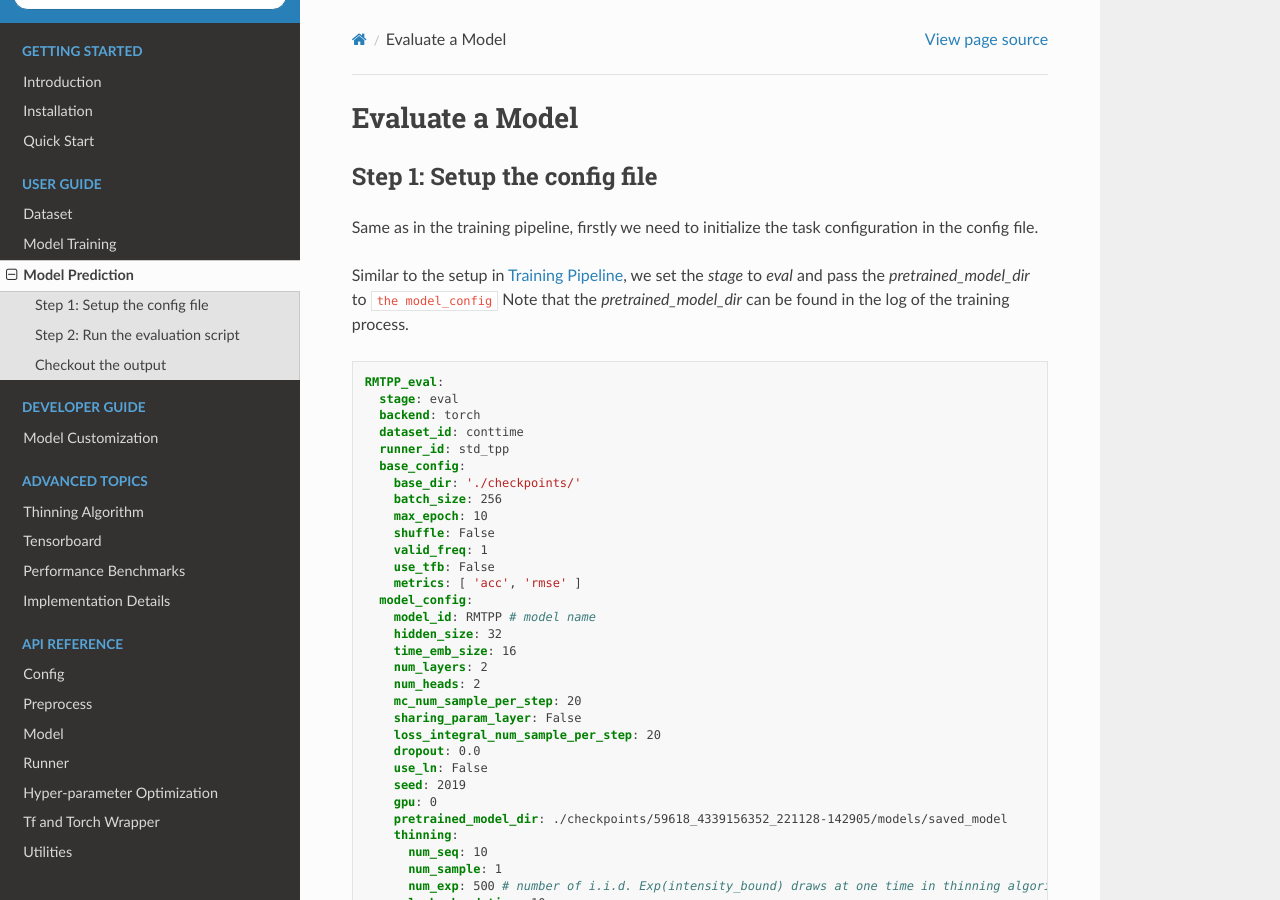
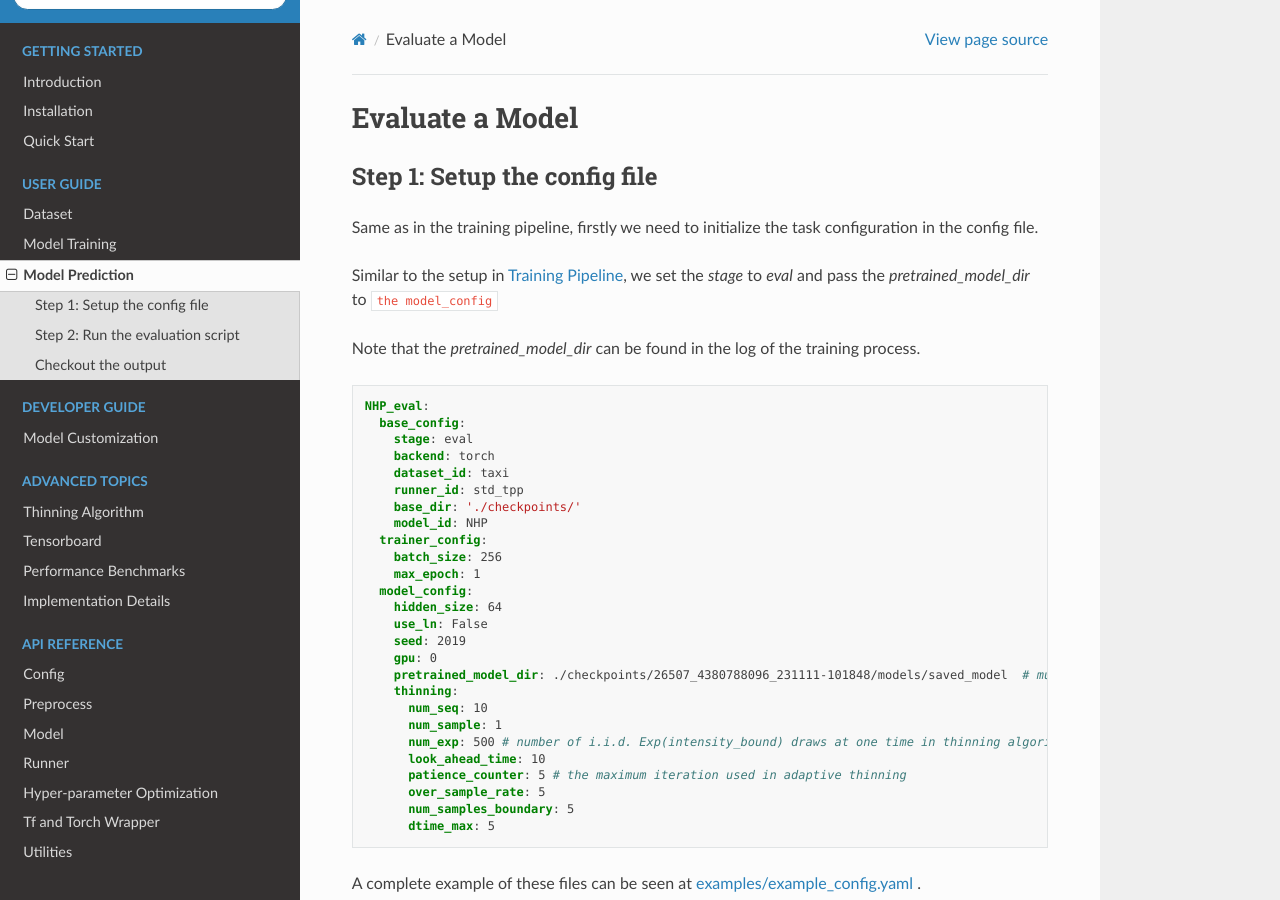
Before and after one commit to ant-research/EasyTemporalPointProcess, a Sphinx documentation site: the page built from docs/source/user_guide/run_eval.rst, in a window 1280 px wide and 900 px high. Built offline with Sphinx 7.4.7 and the Read the Docs theme 2.0.0, drawn with Linux system fonts in a browser that asks for light colours.

Commit message:
update example configs and online docs as well: to correct configs for evaluation tasks

```diff
--- a/docs/source/user_guide/run_eval.rst
+++ b/docs/source/user_guide/run_eval.rst
@@ -8,37 +8,28 @@ Step 1: Setup the config file
 Same as in the training pipeline, firstly we need to initialize the task configuration in the config file.
 
 Similar to the setup in `Training Pipeline <./run_train_pipeline.html>`_, we set the `stage` to `eval` and pass the `pretrained_model_dir` to ``the model_config``
+
 Note that the *pretrained_model_dir* can be found in the log of the training process.
 
 .. code-block:: yaml
 
-    RMTPP_eval:
-      stage: eval
-      backend: torch
-      dataset_id: conttime
-      runner_id: std_tpp
+    NHP_eval:
       base_config:
+        stage: eval
+        backend: torch
+        dataset_id: taxi
+        runner_id: std_tpp
         base_dir: './checkpoints/'
+        model_id: NHP
+      trainer_config:
         batch_size: 256
-        max_epoch: 10
-        shuffle: False
-        valid_freq: 1
-        use_tfb: False
-        metrics: [ 'acc', 'rmse' ]
+        max_epoch: 1
       model_config:
-        model_id: RMTPP # model name
-        hidden_size: 32
-        time_emb_size: 16
-        num_layers: 2
-        num_heads: 2
-        mc_num_sample_per_step: 20
-        sharing_param_layer: False
-        loss_integral_num_sample_per_step: 20
-        dropout: 0.0
+        hidden_size: 64
         use_ln: False
         seed: 2019
         gpu: 0
-        pretrained_model_dir: ./checkpoints/59618_4339156352_221128-142905/models/saved_model
+        pretrained_model_dir: ./checkpoints/26507_4380788096_231111-101848/models/saved_model  # must provide this dir
         thinning:
           num_seq: 10
           num_sample: 1
@@ -48,6 +39,7 @@ Note that the *pretrained_model_dir* can be found in the log of the training pro
           over_sample_rate: 5
           num_samples_boundary: 5
           dtime_max: 5
+
 
 
 
```
Also changed, not shown: 1 other file.
